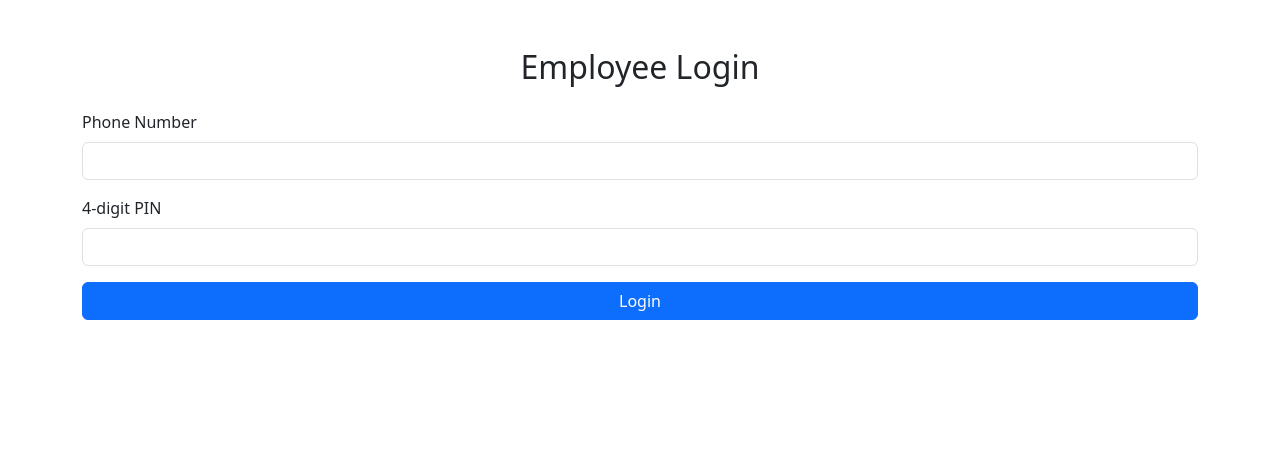
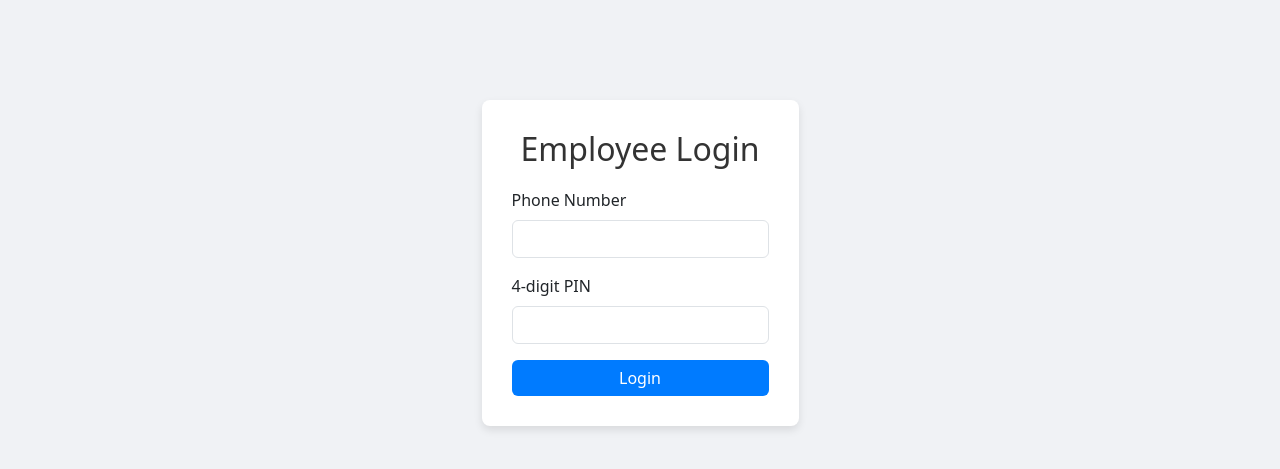
Before and after one commit to hareshwar-mali/employee-leave-management, a Django app: page /employee_login/ in a window 1280 px wide. Shown: the top 469 px of the page. Run offline with Django 5.2, Linux system fonts and the light colour scheme; a user stored in the database is signed in.

```diff
--- a/organisation_employee/leave_management/templates/login.html
+++ b/organisation_employee/leave_management/templates/login.html
@@ -5,14 +5,43 @@
     <meta name="viewport" content="width=device-width, initial-scale=1.0">
     <title>Employee Login</title>
     <link href="https://cdn.jsdelivr.net/npm/bootstrap@5.3.0/dist/css/bootstrap.min.css" rel="stylesheet">
+    <style>
+        body {
+            background-color: #f0f2f5;
+        }
+        .login-container {
+            margin-top: 100px;
+            max-width: 400px;
+            background-color: white;
+            padding: 30px;
+            border-radius: 8px;
+            box-shadow: 0 4px 8px rgba(0,0,0,0.1);
+        }
+        h2 {
+            margin-bottom: 20px;
+            text-align: center;
+            color: #333;
+        }
+        .btn-primary {
+            background-color: #007bff;
+            border: none;
+        }
+        .btn-primary:hover {
+            background-color: #0056b3;
+        }
+        .alert {
+            margin-bottom: 20px;
+        }
+    </style>
 </head>
 <body>
-    <div class="container mt-5">
-        <h2 class="text-center mb-4">Employee Login</h2>
+    <div class="container d-flex justify-content-center">
+        <div class="login-container">
+            <h2>Employee Login</h2>
             {% if error %}
                 <div class="alert alert-danger">{{ error }}</div>
             {% endif %}
-        <form method="POST" action="">
+            <form method="POST">
                 {% csrf_token %}
                 <div class="mb-3">
                     <label for="phone_number" class="form-label">Phone Number</label>
@@ -25,6 +54,7 @@
                 <button type="submit" class="btn btn-primary w-100">Login</button>
             </form>
         </div>
+    </div>
     <script src="https://cdn.jsdelivr.net/npm/bootstrap@5.3.0/dist/js/bootstrap.bundle.min.js"></script>
 </body>
 </html>
```
Lines whose indentation alone changed are shown as unchanged.
